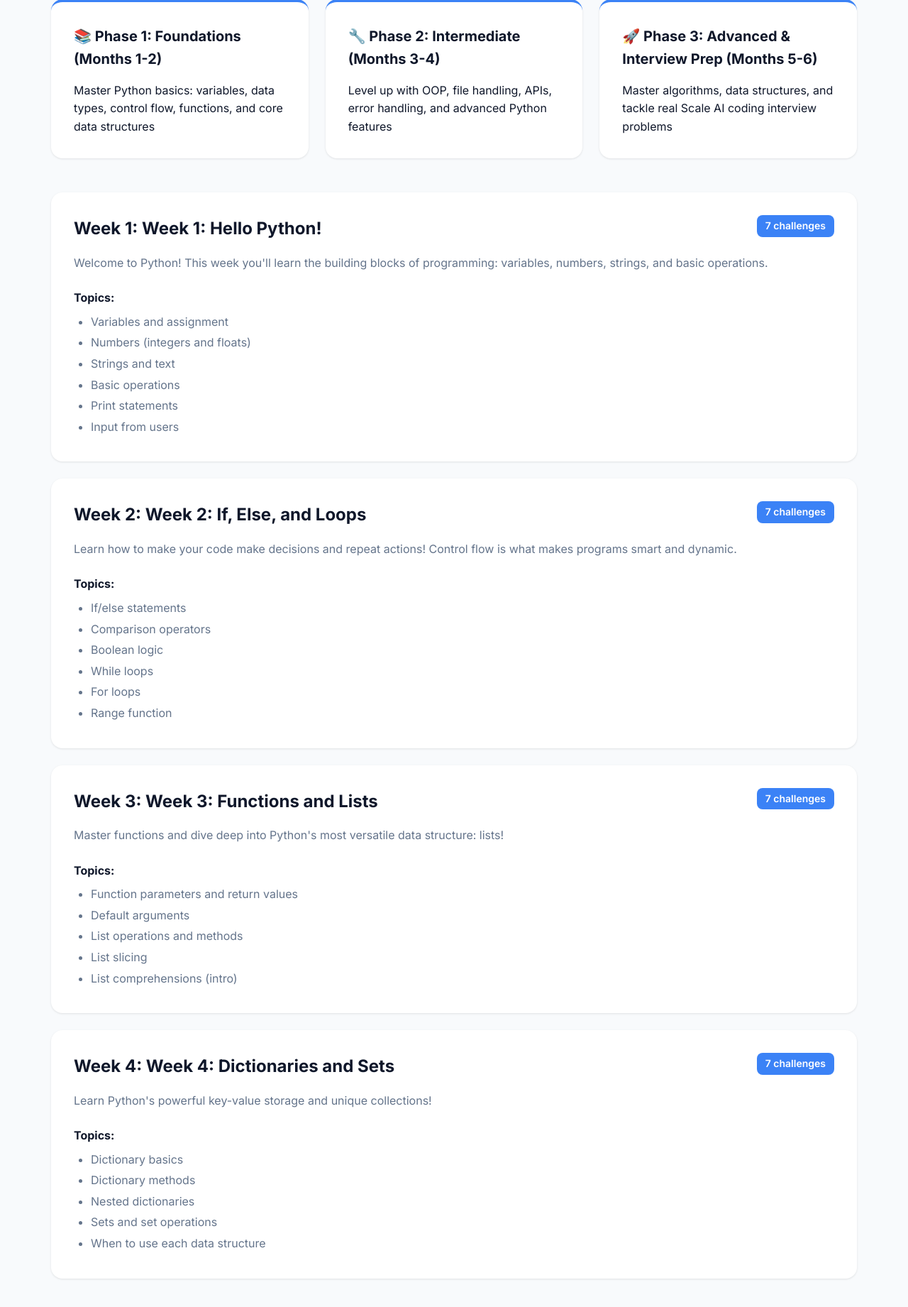
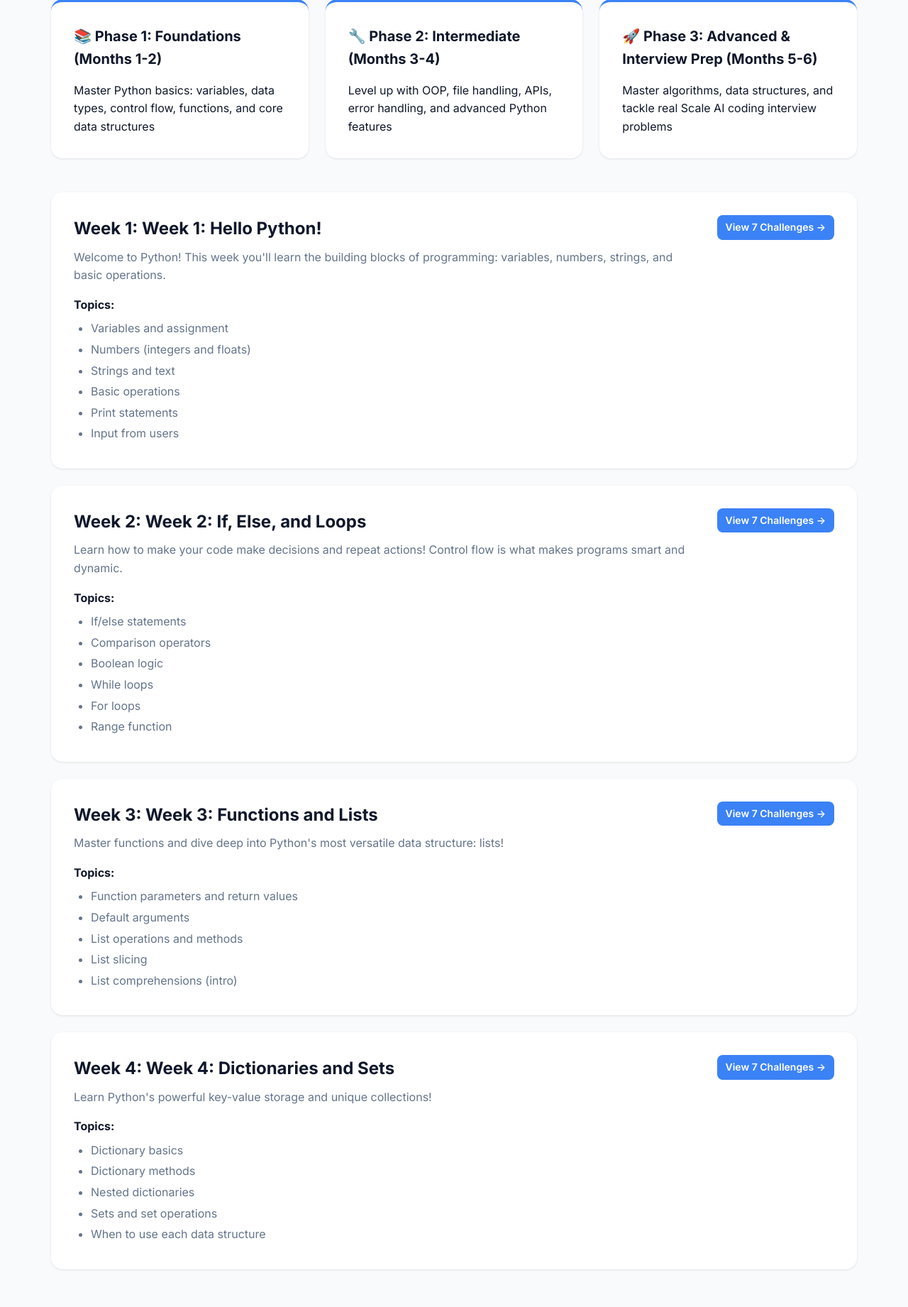
Before and after one commit to josie-cline/python-learning-platform, a Flask app: page /curriculum in a window 1280 px wide. Shown: the part 245-2086 px from the top of the page at 71% size. Run offline with Flask 3, Linux system fonts and the light colour scheme.

Commit message:
Make curriculum week badges clickable and fix layout
PROBLEM:
- '7 challenges' badges on Curriculum page looked clickable but weren't
- Confusing UX - users expected to click them
- 'Week 1: Week 1:' title duplication

SOLUTION:
- Convert badges to 'View X Challenges →' buttons
- Links go to Browse page, scrolled to that specific week
- Added anchor IDs to week sections (#week-1, #week-2, etc.)
- Improved week header layout with flex
- Description now inline with title for better spacing

RESULT:
- Clear call-to-action buttons
- Smooth navigation from Curriculum → Browse (specific week)
- Better visual hierarchy
- No more title duplication

Co-authored-by: Cursor <cursoragent@cursor.com>

```diff
--- a/static/css/style.css
+++ b/static/css/style.css
@@ -708,13 +708,23 @@ body {
 .week-header {
     display: flex;
     justify-content: space-between;
-    align-items: start;
+    align-items: flex-start;
+    gap: 2rem;
     margin-bottom: 1rem;
+}
+
+.week-header > div {
+    flex: 1;
 }
 
 .week-header h3 {
     font-size: 1.5rem;
     color: var(--text);
+    margin-bottom: 0.5rem;
+}
+
+.week-header .week-description {
+    margin-bottom: 0;
 }
 
 .challenge-count {
--- a/templates/browse.html
+++ b/templates/browse.html
@@ -31,7 +31,7 @@
             <p class="page-subtitle">Choose any challenge to work on at your own pace</p>
 
             {% for week_num, week_data in weeks.items() %}
-            <div class="week-section">
+            <div class="week-section" id="week-{{ week_num }}">
                 <h2>Week {{ week_num }}: {{ week_data.title }}</h2>
                 <p class="week-description">{{ week_data.description }}</p>
 
--- a/templates/curriculum.html
+++ b/templates/curriculum.html
@@ -48,10 +48,14 @@
                 {% for week in roadmap %}
                 <div class="week-card">
                     <div class="week-header">
-                        <h3>Week {{ week.week }}: {{ week.title }}</h3>
-                        <span class="challenge-count">{{ week.challenge_count }} challenges</span>
+                        <div>
+                            <h3>Week {{ week.week }}: {{ week.title }}</h3>
+                            <p class="week-description">{{ week.description }}</p>
+                        </div>
+                        <a href="/browse#week-{{ week.week }}" class="btn btn-primary btn-small">
+                            View {{ week.challenge_count }} Challenges →
+                        </a>
                     </div>
-                    <p class="week-description">{{ week.description }}</p>
                     {% if week.topics %}
                     <div class="week-topics">
                         <strong>Topics:</strong>
```
